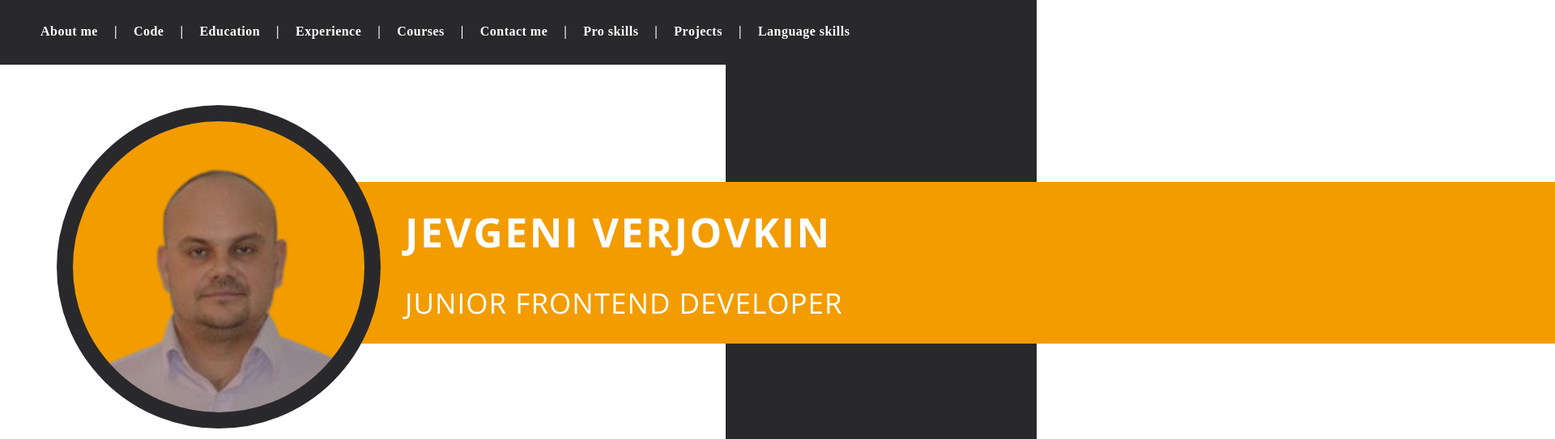
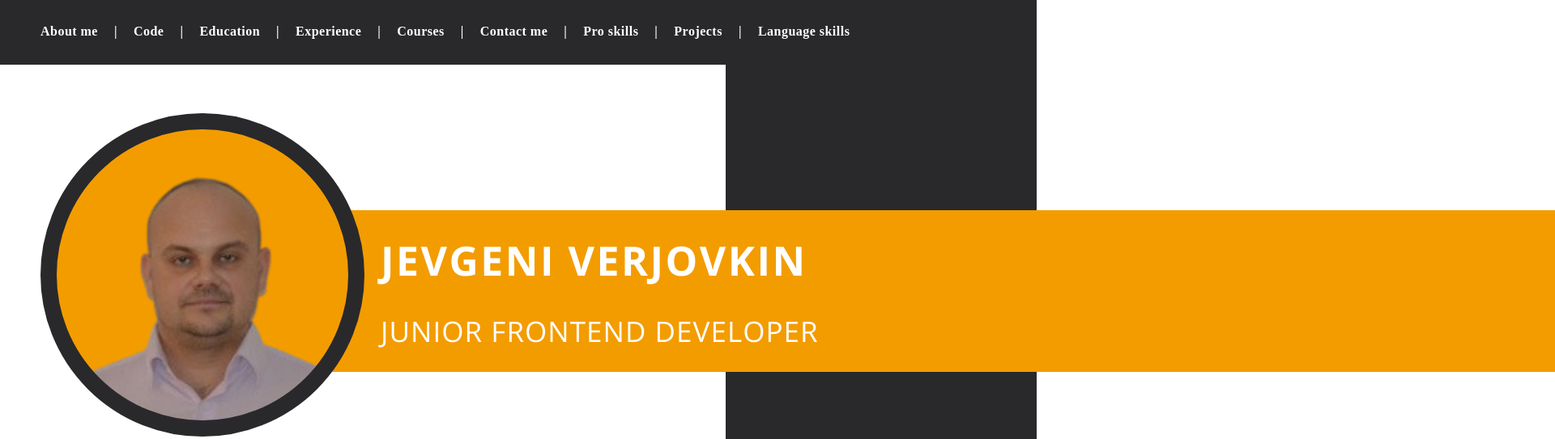
Before and after one commit to Webis-2022/rsschool-cv, a plain HTML site: page index.html in a window 1280 px wide. Shown: the top 543 px of the page at 81% size, 1920 px wide, since content can reach past the window. Drawn offline with nearby package versions, Linux system fonts and the light colour scheme.

Commit message:
fix: fix issue with a shift of the content to the side when resize the browser window

```diff
--- a/index.html
+++ b/index.html
@@ -11,6 +11,7 @@
     <link rel="stylesheet" href="https://cdnjs.cloudflare.com/ajax/libs/highlight.js/11.5.1/styles/default.min.css">
 </head>
 <body>
+    <div class="container">
         <header class="header">
             <nav class="menu">
                 <ul class="menu__list">
@@ -413,5 +414,6 @@
         </footer>
         <script src="https://cdnjs.cloudflare.com/ajax/libs/highlight.js/11.5.1/highlight.min.js"></script>
         <script>hljs.highlightAll();</script>
+    </div>
 </body>
 </html>
--- a/style.css
+++ b/style.css
@@ -10,7 +10,6 @@ body, html {
     overflow-x: hidden;
 }
 body {
-    max-width: 1920px;
     width: 100%;
 }
 ul,li {
@@ -20,8 +19,8 @@ a {
     color: #fff;
 }
 .container {
-    width: 1920px;
     margin: 0 auto;
+    max-width: 1980px;
 }
 .header {
     width: 100%;
@@ -66,6 +65,8 @@ main {
 .top-block__flex {
     display: flex;
     justify-content: flex-start;
+    align-items: center;
+    margin-top: 60px;
 }
 .photo__wrapper {
     width: 400px;
@@ -75,27 +76,24 @@ main {
     border-width: 20px;
     border-color: #29292b;
     background: #f39c00 url("assets/img/my-photo.png") no-repeat center/cover;
-    position: relative;
-    left: 70px;
-    top: 50px;
     z-index: 16;
     margin-bottom: 40px;
+    margin-left: 50px;
 }
 .photo__wrapper img {
     position: absolute;
 }
 .name__wrapper {
-    width: 1480px;
+    width: 1570px;
     height: 200px;
     background-color: #f39c00;
     position: absolute;
-    top: 225px;
-    left: 440px;
     display: flex;
     flex-direction: column;
     justify-content: center;
     gap: 30px;
     z-index: 14;
+    transform: translateX(410px);
 }
 .name {
     padding-left: 60px;
@@ -115,6 +113,7 @@ main {
     letter-spacing: 0.03em;
     text-transform: uppercase;
 }
+
 .about-me {
     margin-top: 80px;
 }
@@ -136,7 +135,7 @@ pre {
     background: #fff !important;
 }
 .title__block {
-    width: 850px;
+    width: 95%;
     height: 90px;
     background-color: #f39c00;
     display: flex;
@@ -198,11 +197,13 @@ pre {
     font-size: 22px;
     font-weight: bold;
 }
+
 .square {
     width: 40px;
     height: 40px;
     background-color: #f39c00;
 }
+
 .sidebar {
     position: relative;
     z-index: 12;
```
Lines whose indentation alone changed are shown as unchanged.
